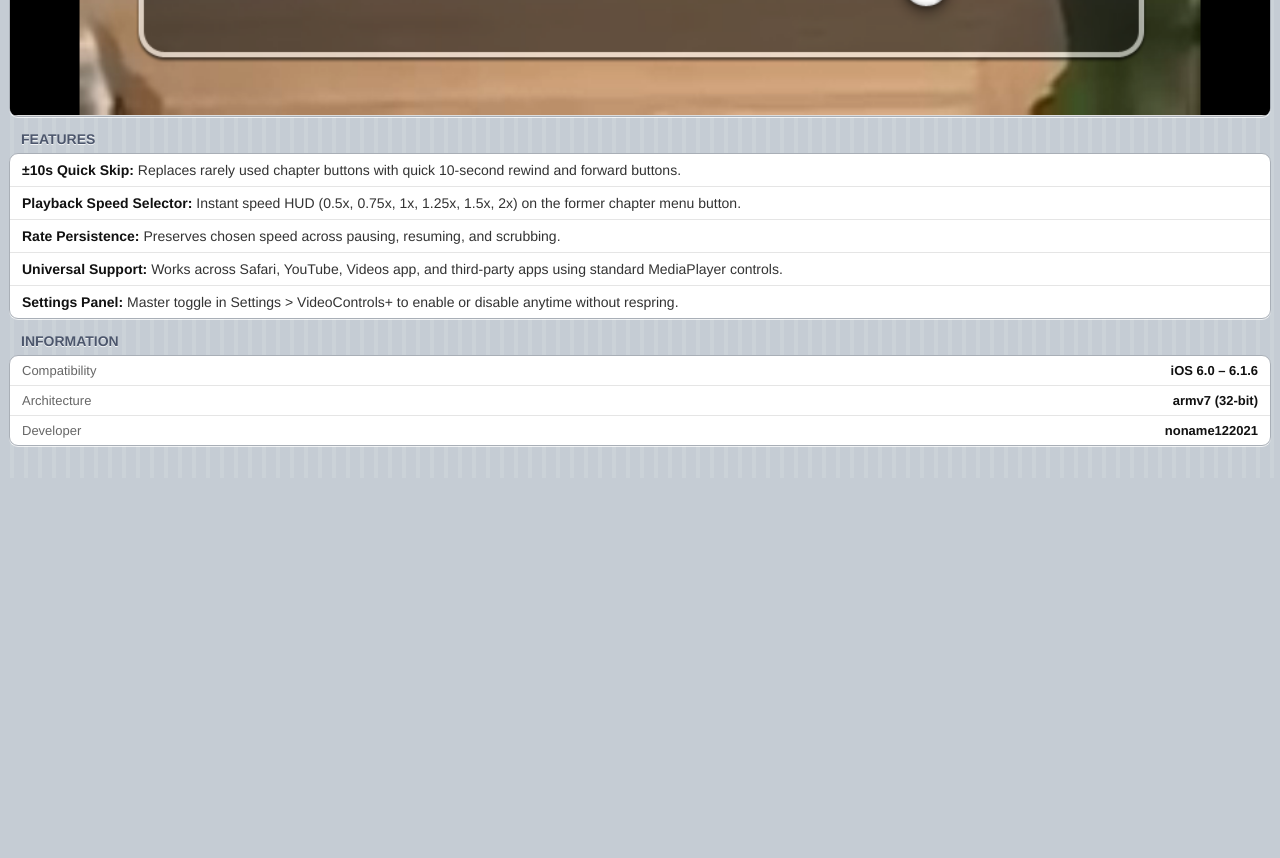
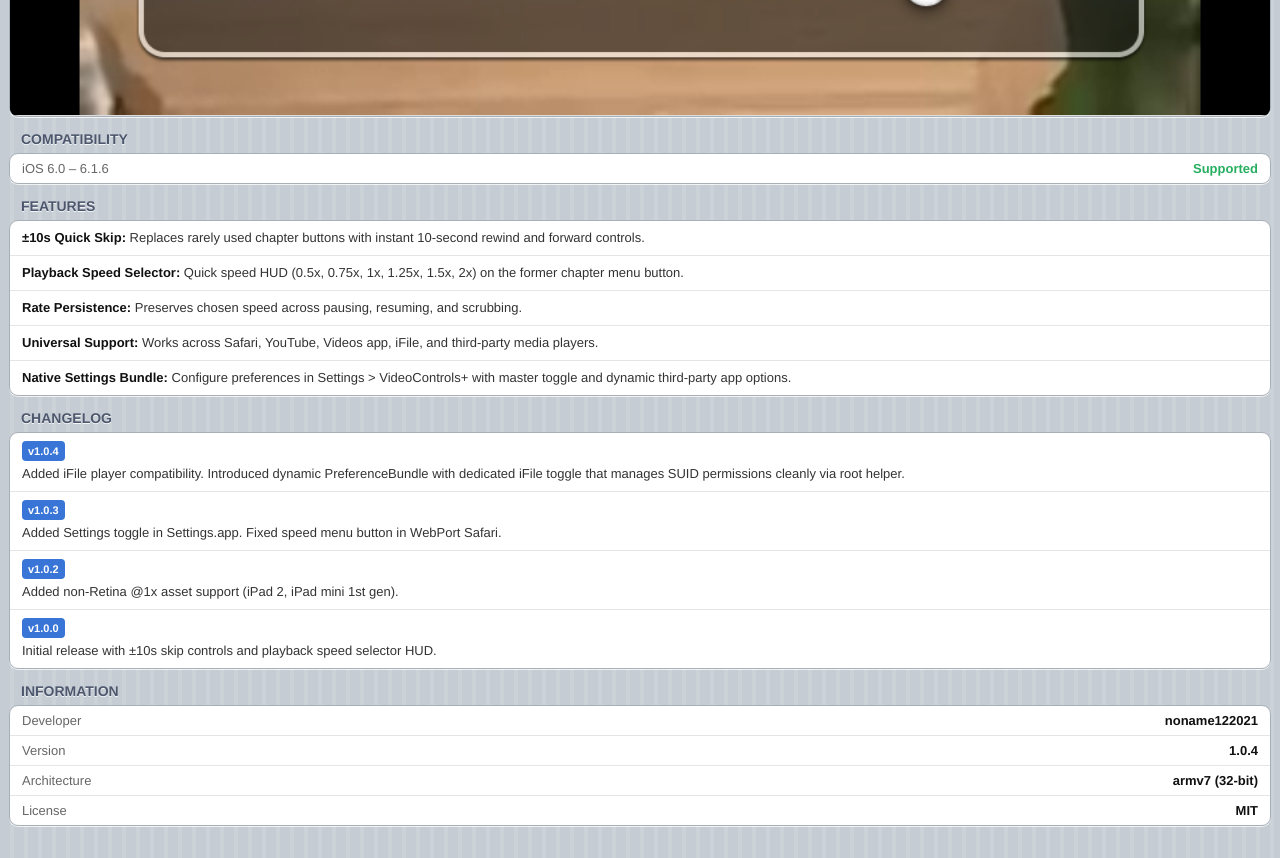
Before and after one commit to noname122021/cydia-repo, a plain HTML site: page depictions/com.noname122021.videocontrolsplus/index.html in a window 1280 px wide. Shown: the part 800-1658 px from the top of the page. Before the commit the page ends 1278 px from the top, so only its background shows below. Drawn offline with Linux system fonts and the light colour scheme.

Commit message:
feat(repo): update VideoControls+ to v1.0.4 with iFile support and enhanced depiction

```diff
--- a/depictions/com.noname122021.videocontrolsplus/index.html
+++ b/depictions/com.noname122021.videocontrolsplus/index.html
@@ -49,28 +49,28 @@
     text-shadow: 0 1px 0 rgba(255, 255, 255, 0.8);
     text-transform: uppercase;
   }
-  .content {
-    padding: 10px 12px;
-    font-size: 14px;
-    line-height: 19px;
-    color: #333;
-  }
   ul {
     list-style: none;
     margin: 0;
     padding: 0;
   }
   li {
-    padding: 7px 12px;
+    padding: 8px 12px;
     border-top: 1px solid #e5e5e5;
-    font-size: 14px;
+    font-size: 13px;
     line-height: 18px;
   }
-  li:first-child {
-    border-top: 0;
-  }
-  li strong {
-    color: #111;
+  li:first-child { border-top: 0; }
+  li strong { color: #111; }
+  .version-badge {
+    display: inline-block;
+    background: #3875d7;
+    color: #fff;
+    font-size: 11px;
+    font-weight: bold;
+    padding: 1px 6px;
+    border-radius: 4px;
+    margin-bottom: 4px;
   }
   .meta-row {
     display: table;
@@ -82,6 +82,7 @@
   .meta-row:first-child { border-top: 0; }
   .meta-label { display: table-cell; color: #666; width: 40%; }
   .meta-val { display: table-cell; color: #111; font-weight: bold; text-align: right; }
+  .tag-ok { color: #27ae60; font-weight: bold; }
 </style>
 </head>
 <body>
@@ -89,27 +90,58 @@
 <div class="card">
   <div class="header">
     <div class="title">VideoControls+</div>
-    <div class="subtitle">Modern skip buttons &amp; speed controls for iOS 6 media player</div>
+    <div class="subtitle">Modern skip &amp; speed controls for iOS 6 media player</div>
   </div>
   <img src="showcase.png" class="screenshot" alt="VideoControls+ Preview">
+</div>
+
+<div class="section-title">Compatibility</div>
+<div class="card">
+  <div class="meta-row">
+    <div class="meta-label">iOS 6.0 &ndash; 6.1.6</div>
+    <div class="meta-val tag-ok">Supported</div>
+  </div>
 </div>
 
 <div class="section-title">Features</div>
 <div class="card">
   <ul>
-    <li><strong>&plusmn;10s Quick Skip:</strong> Replaces rarely used chapter buttons with quick 10-second rewind and forward buttons.</li>
-    <li><strong>Playback Speed Selector:</strong> Instant speed HUD (0.5x, 0.75x, 1x, 1.25x, 1.5x, 2x) on the former chapter menu button.</li>
+    <li><strong>&plusmn;10s Quick Skip:</strong> Replaces rarely used chapter buttons with instant 10-second rewind and forward controls.</li>
+    <li><strong>Playback Speed Selector:</strong> Quick speed HUD (0.5x, 0.75x, 1x, 1.25x, 1.5x, 2x) on the former chapter menu button.</li>
     <li><strong>Rate Persistence:</strong> Preserves chosen speed across pausing, resuming, and scrubbing.</li>
-    <li><strong>Universal Support:</strong> Works across Safari, YouTube, Videos app, and third-party apps using standard MediaPlayer controls.</li>
-    <li><strong>Settings Panel:</strong> Master toggle in Settings &gt; VideoControls+ to enable or disable anytime without respring.</li>
+    <li><strong>Universal Support:</strong> Works across Safari, YouTube, Videos app, iFile, and third-party media players.</li>
+    <li><strong>Native Settings Bundle:</strong> Configure preferences in Settings &gt; VideoControls+ with master toggle and dynamic third-party app options.</li>
+  </ul>
+</div>
+
+<div class="section-title">Changelog</div>
+<div class="card">
+  <ul>
+    <li>
+      <div class="version-badge">v1.0.4</div>
+      <div>Added iFile player compatibility. Introduced dynamic PreferenceBundle with dedicated iFile toggle that manages SUID permissions cleanly via root helper.</div>
+    </li>
+    <li>
+      <div class="version-badge">v1.0.3</div>
+      <div>Added Settings toggle in Settings.app. Fixed speed menu button in WebPort Safari.</div>
+    </li>
+    <li>
+      <div class="version-badge">v1.0.2</div>
+      <div>Added non-Retina @1x asset support (iPad 2, iPad mini 1st gen).</div>
+    </li>
+    <li>
+      <div class="version-badge">v1.0.0</div>
+      <div>Initial release with &plusmn;10s skip controls and playback speed selector HUD.</div>
+    </li>
   </ul>
 </div>
 
 <div class="section-title">Information</div>
 <div class="card">
-  <div class="meta-row"><span class="meta-label">Compatibility</span><span class="meta-val">iOS 6.0 &ndash; 6.1.6</span></div>
-  <div class="meta-row"><span class="meta-label">Architecture</span><span class="meta-val">armv7 (32-bit)</span></div>
-  <div class="meta-row"><span class="meta-label">Developer</span><span class="meta-val">noname122021</span></div>
+  <div class="meta-row"><div class="meta-label">Developer</div><div class="meta-val">noname122021</div></div>
+  <div class="meta-row"><div class="meta-label">Version</div><div class="meta-val">1.0.4</div></div>
+  <div class="meta-row"><div class="meta-label">Architecture</div><div class="meta-val">armv7 (32-bit)</div></div>
+  <div class="meta-row"><div class="meta-label">License</div><div class="meta-val">MIT</div></div>
 </div>
 
 </body>
```
Also changed, not shown: index.html (+1 -1 lines), 5 other files.
